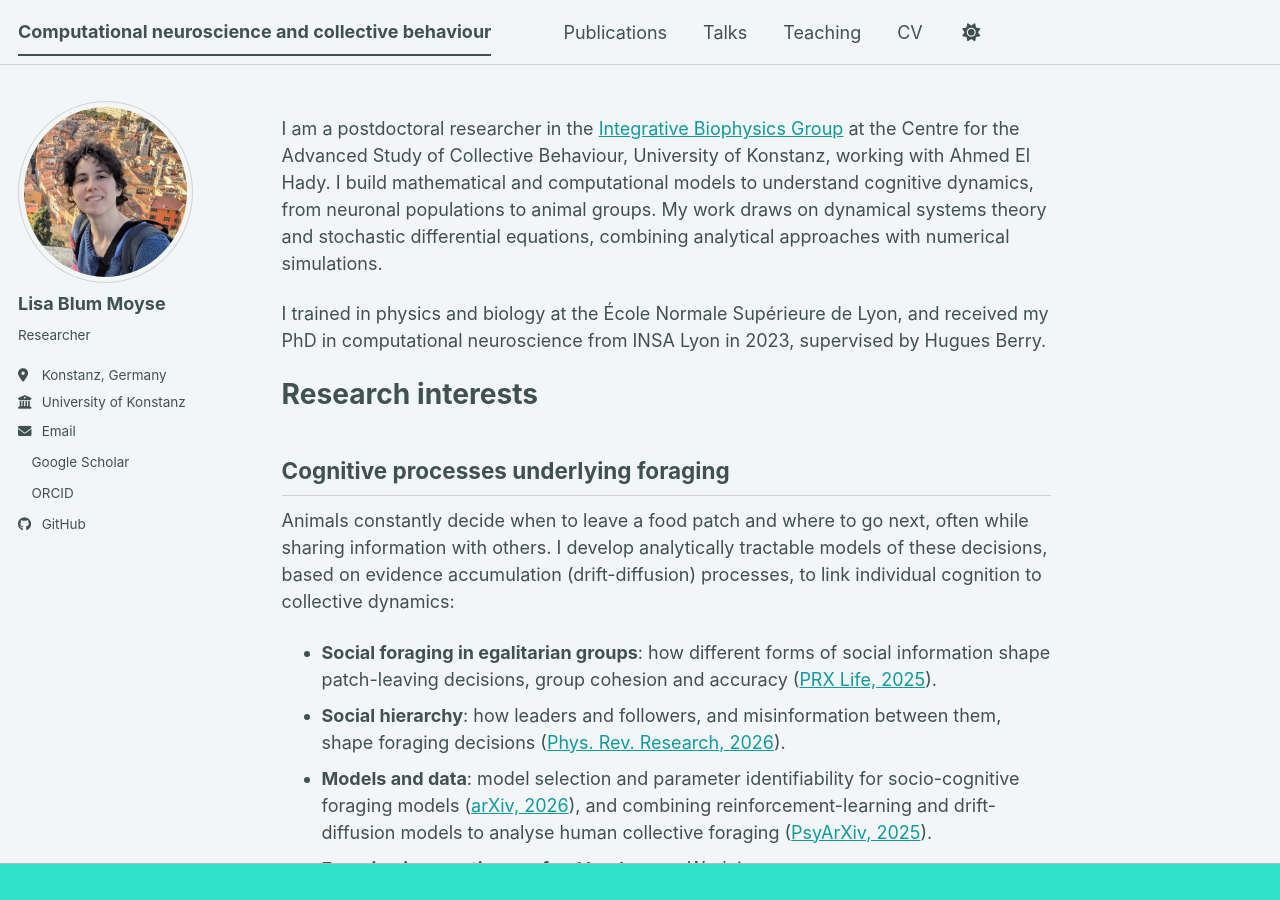
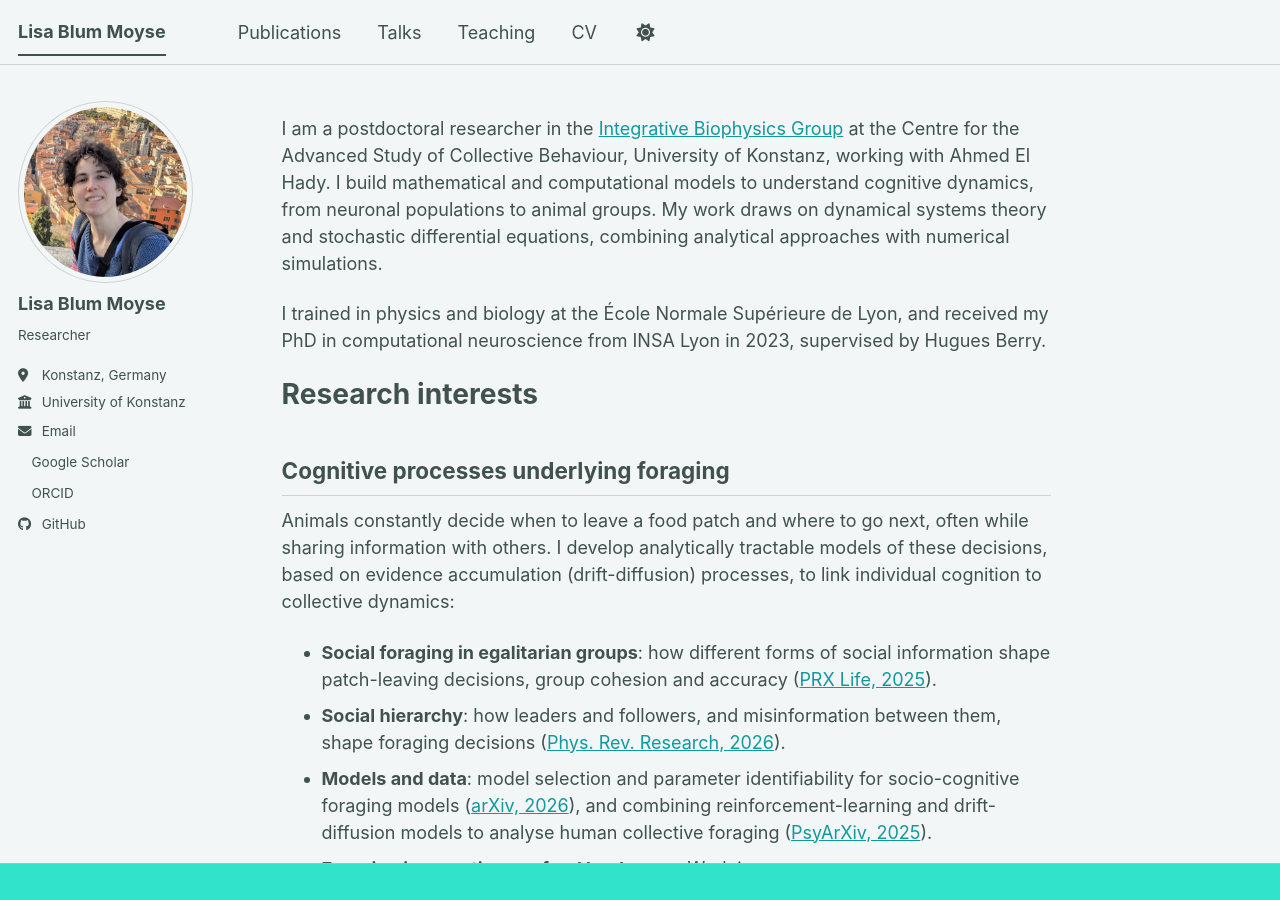
Before and after one commit to lblummoyse/lblummoyse.github.io, a Jekyll site: the page built from _pages/about.md, in a window 1280 px wide and 900 px high. Built offline with Jekyll 4.4.1, drawn with Linux system fonts in a browser that asks for light colours; a style sheet for code colours, icons or effects is not loaded.

Commit message:
Update _config.yml

```diff
--- a/_config.yml
+++ b/_config.yml
@@ -9,7 +9,7 @@
 # Basic Site Settings
 locale                   : "en-US"
 site_theme               : "mint" # The available themes options are "default", "air", "sunrise", "mint", "dirt" and "contrast"
-title                    : "Computational neuroscience and collective behaviour"
+title                    : "Lisa Blum Moyse"
 title_separator          : "-"
 name                     : &name "Lisa Blum Moyse"
 description              : &description "Computational neuroscience and collective behaviour"   # Update this with a general description of your site, this is the default if not overridden by a page
```
